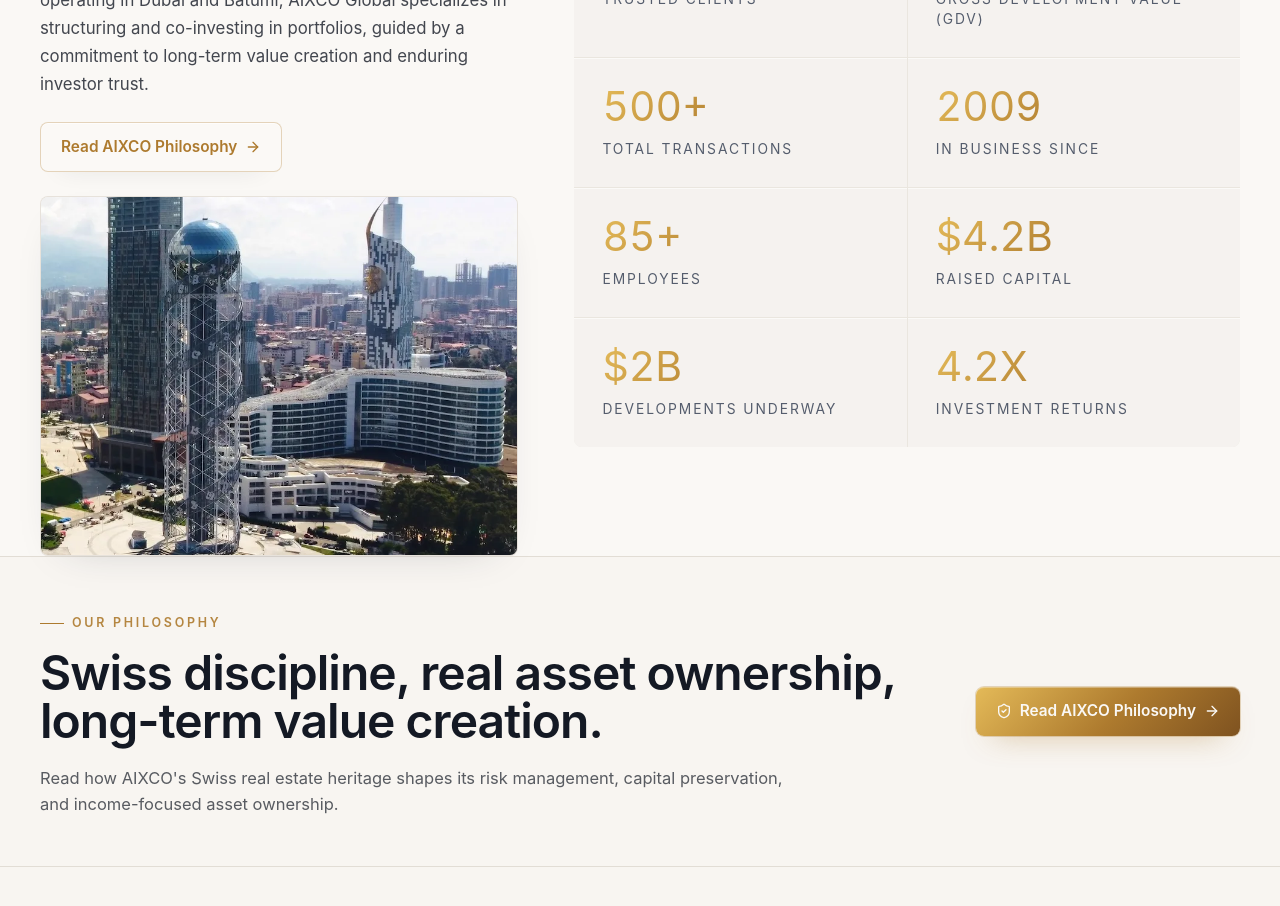
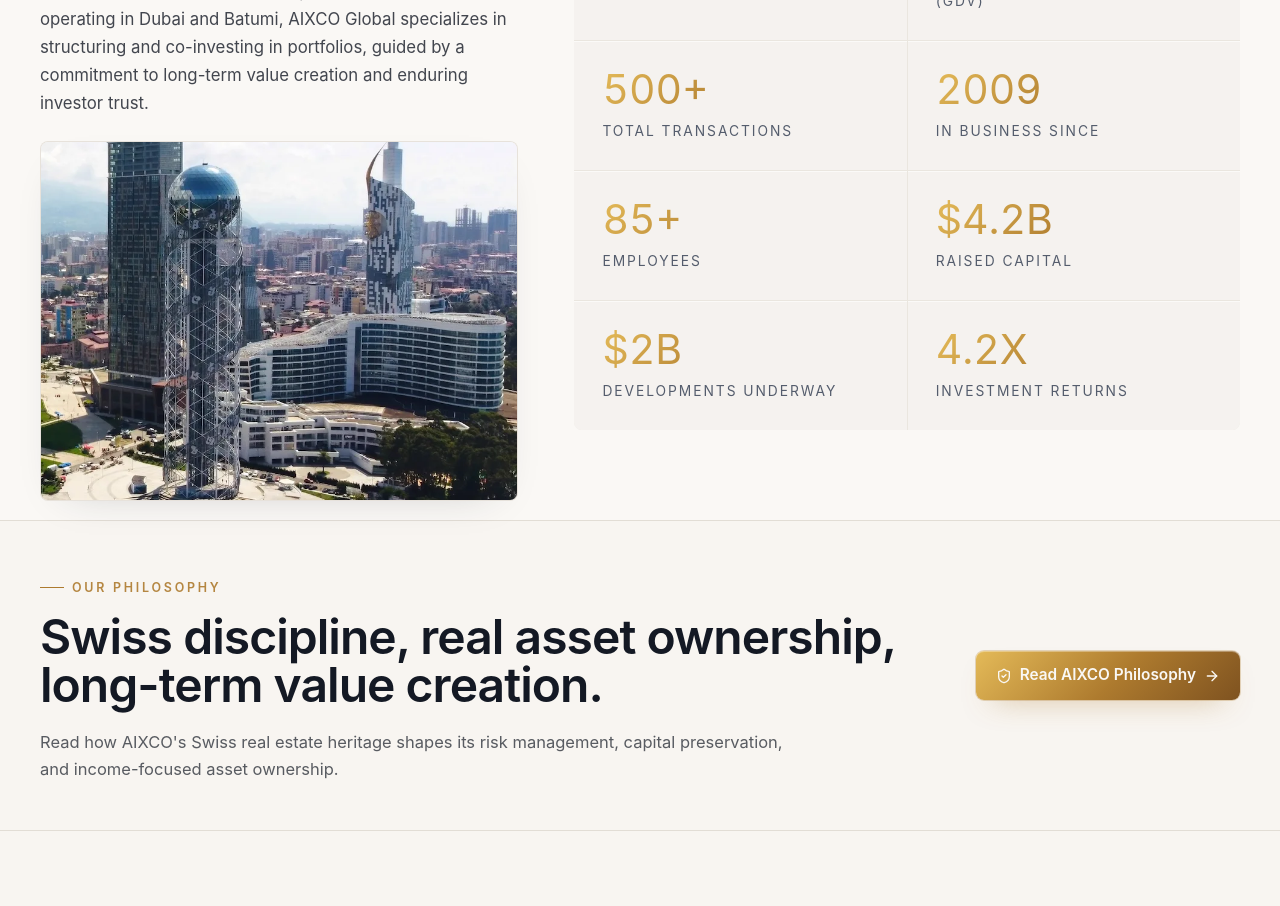
Before and after one commit to GiorgiKemo/aixco-global-website, a Next.js app: page / in a window 1280 px wide. Shown: the part 1000-1906 px from the top of the page. Built offline with nearby package versions, Linux system fonts and the light colour scheme; no server answers; the database is empty.

Commit message:
Remove duplicate philosophy CTA

```diff
--- a/src/components/sections/About.tsx
+++ b/src/components/sections/About.tsx
@@ -1,8 +1,6 @@
 "use client";
 
 import Image from "next/image";
-import Link from "next/link";
-import { ArrowRight } from "lucide-react";
 import { CountUpText } from "@/components/CountUpText";
 import { aixcoLiveImages } from "@/lib/aixco-live-assets";
 import { useI18n } from "@/i18n/I18nProvider";
@@ -30,10 +28,6 @@ export function About() {
           <p className="mt-5 max-w-[38rem] text-base leading-relaxed text-foreground/80 md:text-lg lg:text-[1.05rem]">
             {tx("Established in 2009, AIXCO is a disciplined real estate holding company with a strong track record across property and financial investments. Headquartered in Vienna and operating in Dubai and Batumi, AIXCO Global specializes in structuring and co-investing in portfolios, guided by a commitment to long-term value creation and enduring investor trust.")}
           </p>
-          <Link href="/aixco-philosophy" className="btn-ghost-gold mt-6">
-            {tx("Read AIXCO Philosophy")}
-            <ArrowRight className="h-4 w-4" aria-hidden />
-          </Link>
           <div className="mac-card mt-7 overflow-hidden lg:mt-6">
             <div className="relative aspect-[4/3] w-full overflow-hidden bg-muted/40">
               <Image
```
Also changed, not shown: 1 other file (tests, documents, lock files or other folders).
